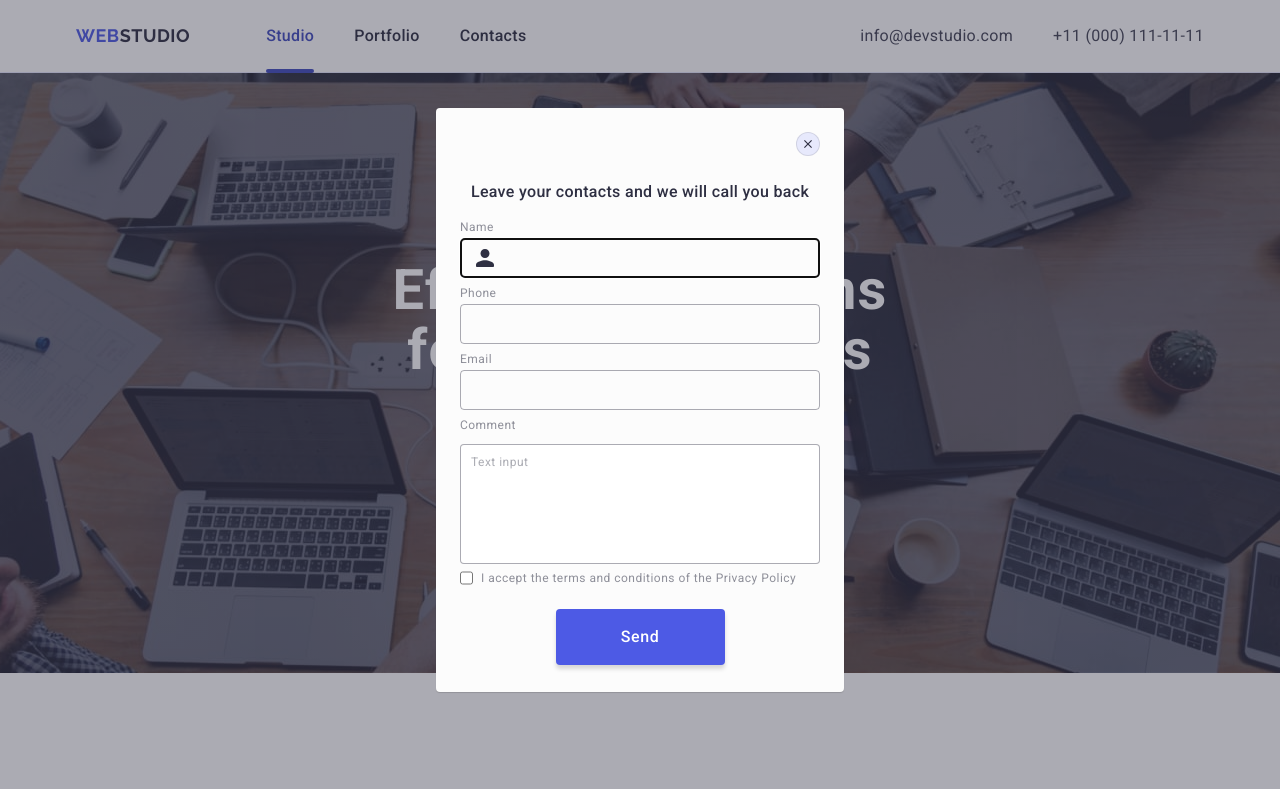
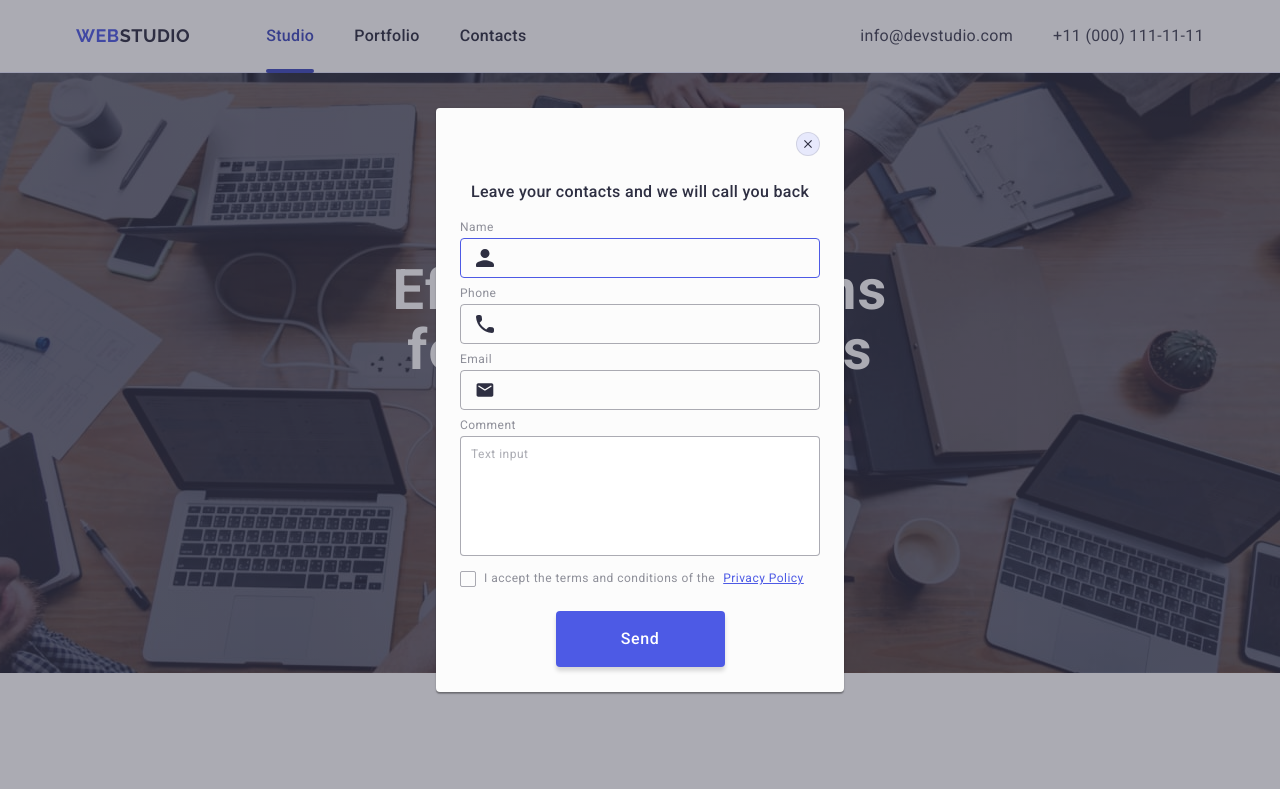
Before and after one commit to sonja-plgdd/goit-markup-hw-05, a plain HTML site: page index.html in a window 1280 px wide. Shown: the top 789 px of the page. Drawn offline with nearby package versions, Linux system fonts and the light colour scheme.

Commit message:
fixed hierarchy

```diff
--- a/css/styles.css
+++ b/css/styles.css
@@ -186,160 +186,6 @@ section {
         letter-spacing: 0.02em;
         color: #434455;
 }
-
-.modal-overlay {
-    position: fixed;
-    top: 0;
-    left: 0;
-    width: 100%;
-    height: 100%;
-    z-index: 999;
-    background-color: rgba(46, 47, 66, 0.4);
-    transition: opacity 250ms cubic-bezier(0.4, 0, 0.2, 1), visibility 250ms cubic-bezier(0.4, 0, 0.2, 1);
-}
-
-.modal {
-    position: absolute;
-    top: 50%;
-    left: 50%;
-    width: 408px;
-    min-height: 584px;
-    border-radius: 4px;
-    padding: 72px 24px 24px 24px;
-    box-shadow: 0px 2px 1px rgba(0, 0, 0, 0.2);
-    box-shadow: 0px 1px 3px rgba(0, 0, 0, 0.12);
-    box-shadow: 0px 1px 1px rgba(0, 0, 0, 0.14);
-    background-color: #fcfcfc;
-    transition: transform 250ms cubic-bezier(0.4, 0, 0.2, 1);
-    transform: translate(-50%, -50%);
-}
-
-.modal-text {
-    font-weight: 500;
-    font-size: 16px;
-    line-height: 1.5;
-    letter-spacing: 0.02em;
-    text-align: center;
-    color: #2e2f42;
-    margin-bottom: 16px;
-}
-
-.close {
-    display: flex;
-    justify-content: flex-end;
-    margin-bottom: 24px;
-}
-
-.close-button {
-    position: absolute;
-    display: flex;
-    justify-content: center;
-    align-items: center;
-    top: 24px;
-    right: 24px;
-    border-radius: 50%;
-    background-color: #E7E9FC;
-    width: 24px;
-    height: 24px;
-    border: 1px solid rgba(0, 0, 0, 0.1);
-    cursor: pointer;
-    padding: 0;
-    transition: background-color 250ms cubic-bezier(0.4, 0, 0.2, 1);
-}
-
-.close-icon {
-    fill: #2e2f42;
-    transition: fill 250ms cubic-bezier(0.4, 0, 0.2, 1);
-}
-
-.close-button:hover, .close-button:focus .close-icon {
-    fill: #fff;
-}
-
-.close-button:hover, .close-button:focus {
-    background-color: #404BBF;
-    border: none;
-}
-
-.label-cont {
-    margin-bottom: 8px;
-}
-
-
-.form {
-    max-width: 360px;
-    display: flex;
-    flex-direction: column;
-}
-
-.form-label {
-    display: block;
-    color: #8E8F99;
-    font-weight: 400;
-    font-size: 12px;
-    line-height: 1.17;
-    letter-spacing: 0.04em;
-    margin-bottom: 4px;
-}
-
-.input-cont {
-    position: relative;
-}
-
-.modal-icon {
-    fill: #2E2F42;
-    position: absolute;
-    top: 50%;
-    left: 16px;
-    transform: translateY(-50%);
-    transition: fill 250ms cubic-bezier(0.4, 0, 0.2, 1);
-}
-
-.form-input {
-    background-color: transparent;
-    padding: 4px;
-    border: 1px solid rgba(46, 47, 66, 0.4);
-    border-radius: 4px;
-    height: 40px;
-    width: 100%;
-}
-
-.form-input:focus-within {
-    border: 1px solid #4d5ae5;
-}
-
-.form-input:focus-within .modal-icon {
-    fill: #4D5AE5;
-}
-
-.agreement {
-    display: flex;
-    flex-direction: row;
-    gap: 8px;
-    margin-bottom: 24px;
-}
-
-textarea {
-    resize: none;
-    width: 360px;
-    height: 120px;
-    border: 1px solid rgba(46, 47, 66, 0.4);
-    border-radius: 4px;
-}
-
-textarea::placeholder {
-    color: rgba(46, 47, 66, 0.4);
-    font-weight: 400;
-    font-size: 12px;
-    line-height: 1.17;
-    letter-spacing: 0.04em;
-    padding: 8px;
-}
-
-.send-button {
-    box-shadow: 0px 4px 4px rgba(0, 0, 0, 0.15);
-}
-
 
 /*about section*/
 
@@ -671,7 +517,7 @@ img {
     border-radius: 4px;
     border-style: none;
     padding: 8px 24px;
-    width: 165px;
+    min-width: 165px;
     height: 40px;
     background: #4d5ae5;
     font-weight: 500;
@@ -690,3 +536,180 @@ img {
     fill: #fff;
     margin-left: 16px;
 }
+
+.modal-overlay {
+    position: fixed;
+    top: 0;
+    left: 0;
+    width: 100%;
+    height: 100%;
+    z-index: 999;
+    background-color: rgba(46, 47, 66, 0.4);
+    transition: opacity 250ms cubic-bezier(0.4, 0, 0.2, 1), visibility 250ms cubic-bezier(0.4, 0, 0.2, 1);
+}
+
+.modal {
+    position: absolute;
+    top: 50%;
+    left: 50%;
+    width: 408px;
+    min-height: 584px;
+    border-radius: 4px;
+    padding: 72px 24px 24px 24px;
+    box-shadow: 0px 1px 1px rgba(0, 0, 0, 0.14), 0px 1px 3px rgba(0, 0, 0, 0.12), 0px 2px 1px rgba(0, 0, 0, 0.2);
+    background-color: #fcfcfc;
+    transition: transform 250ms cubic-bezier(0.4, 0, 0.2, 1);
+    transform: translate(-50%, -50%);
+}
+
+.modal-text {
+    font-weight: 500;
+    font-size: 16px;
+    line-height: 1.5;
+    letter-spacing: 0.02em;
+    text-align: center;
+    color: #2e2f42;
+    margin-bottom: 16px;
+}
+
+.close {
+    display: flex;
+    justify-content: flex-end;
+    margin-bottom: 24px;
+}
+
+.close-button {
+    position: absolute;
+    display: flex;
+    justify-content: center;
+    align-items: center;
+    top: 24px;
+    right: 24px;
+    border-radius: 50%;
+    background-color: #E7E9FC;
+    width: 24px;
+    height: 24px;
+    border: 1px solid rgba(0, 0, 0, 0.1);
+    cursor: pointer;
+    padding: 0;
+    transition: background-color 250ms cubic-bezier(0.4, 0, 0.2, 1), border 250ms cubic-bezier(0.4, 0, 0.2, 1);
+}
+
+.close-icon {
+    fill: #2e2f42;
+    transition: fill 250ms cubic-bezier(0.4, 0, 0.2, 1);
+}
+
+.close-button:hover, .close-button:focus .close-icon {
+    fill: #fff;
+}
+
+.close-button:hover, .close-button:focus {
+    background-color: #404BBF;
+    border: none;
+}
+
+.label-cont {
+    margin-bottom: 8px;
+}
+
+
+.form {
+    max-width: 360px;
+    display: flex;
+    flex-direction: column;
+}
+
+.form-label {
+    display: block;
+    color: #8E8F99;
+    font-weight: 400;
+    font-size: 12px;
+    line-height: 1.17;
+    letter-spacing: 0.04em;
+    margin-bottom: 4px;
+}
+
+.input-cont {
+    position: relative;
+}
+
+.modal-icon {
+    fill: #2E2F42;
+    position: absolute;
+    top: 50%;
+    left: 16px;
+    transform: translateY(-50%);
+    transition: fill 250ms cubic-bezier(0.4, 0, 0.2, 1);
+}
+
+.form-input {
+    background-color: transparent;
+    padding: 4px;
+    padding-left: 38px;
+    border: 1px solid rgba(46, 47, 66, 0.4);
+    border-radius: 4px;
+    line-height: 2;
+    letter-spacing: 0.04em;
+    height: 40px;
+    width: 100%;
+    outline: transparent;
+}
+
+.form-input:focus-within {
+    border-color: #4d5ae5;
+}
+
+.form-input:focus-within .modal-icon {
+    fill: #4D5AE5;
+}
+
+.agreement {
+    display: flex;
+    flex-direction: row;
+    gap: 8px;
+    margin-bottom: 24px;
+}
+
+textarea {
+    resize: none;
+    width: 360px;
+    height: 120px;
+    border: 1px solid rgba(46, 47, 66, 0.4);
+    border-radius: 4px;
+}
+
+textarea::placeholder {
+    color: rgba(46, 47, 66, 0.4);
+    font-weight: 400;
+    font-size: 12px;
+    line-height: 1.17;
+    letter-spacing: 0.04em;
+    padding: 8px;
+}
+
+.send-button {
+    box-shadow: 0px 4px 4px rgba(0, 0, 0, 0.15);
+}
+
+.check-style {
+    display: inline-flex;
+    align-items: center;
+    justify-content: center;
+    fill: transparent;
+    width: 16px;
+    height: 16px;
+    border: 1px solid rgba(46, 47, 66, 0.4);
+    border-radius: 2px;
+    transition: background-color 250ms cubic-bezier(0.4, 0, 0.2, 1), border 250ms cubic-bezier(0.4, 0, 0.2, 1), fill 250ms cubic-bezier(0.4, 0, 0.2, 1);
+}
+
+input[type="checkbox"]:checked .check-style {
+    fill: #F4F4FD;
+    background-color: #404BBF;
+    border: none;
+}
+
+.privacy {
+    color:#4D5AE5;
+}
--- a/index.html
+++ b/index.html
@@ -389,10 +389,10 @@
           <p class="footer-label">Subscribe</p>
           <form class="footer-form" name="subscribe">
             <label class="form-label">
-              <input type="email" name="useremail" class="footer-form-input" placeholder="E-mail" class="fplaceholder"/>
+              <input type="email" name="useremail" class="footer-form-input" placeholder="E-mail"/>
             </label>
             <button type="submit" class="fbutton">Subscribe
-              <svg class="send-icon" width="24" height="24"><use href="../images/icons.svg#icon-send"/></svg>
+              <svg class="send-icon" width="24" height="24"><use href="./images/icons.svg#icon-send"/></svg>
             </button>
           </form>
       </div>
@@ -416,25 +416,31 @@
           <label class="form-label" for="phone">Phone</label>
             <div class="input-cont">
             <input type="tel" name="phone" id="phone" class="form-input"/>
+            <svg class="modal-icon" width="18" height="24"><use href="./images/icons.svg#icon-tel"/></svg>
             </div>
           </div>
           <div class="label-cont">
           <label class="form-label" for="user-email">Email</label>
             <div class="input-cont">
               <input type="email" name="user-email" id="user-email" class="form-input"/>
+              <svg class="modal-icon" width="18" height="24"><use href="./images/icons.svg#icon-email"/></svg>
             </div>
           </div>
           <div class="label-cont">
-          <label class="form-label" for="comment">Comment</label>
+            <label class="form-label" for="user-comment">Comment</label>
+            <textarea name="comment" id="user-comment" placeholder="Text input"></textarea>
           </div>
-          <div class="input-cont">
-            <textarea name="comment" placeholder="Text input"></textarea>
+          <div>
+
+            <input type="checkbox" name="agreement" id="user-privacy" value="true" class="checkbox visually-hidden" required/>
+            <label class="form-label agreement" id="user-privacy">
+              <span class="check-style">
+                <svg class="checked-icon" width="10" height="8"><use href="./images/icons.svg#icon-check"/></svg>
+              </span>
+              I accept the terms and conditions of the<a href="index.html" class="privacy">Privacy Policy</a>
+            </label>
           </div>
-          <label class="form-label agreement">
-          <input type="checkbox" name="agreement" value="agree" required/>
-            I accept the terms and conditions of the Privacy Policy</label>
           <button type="submit" class="button send-button">Send</button>
-
         </form>
       </div>
     </div>
```
Also changed, not shown: images/icons.svg.
